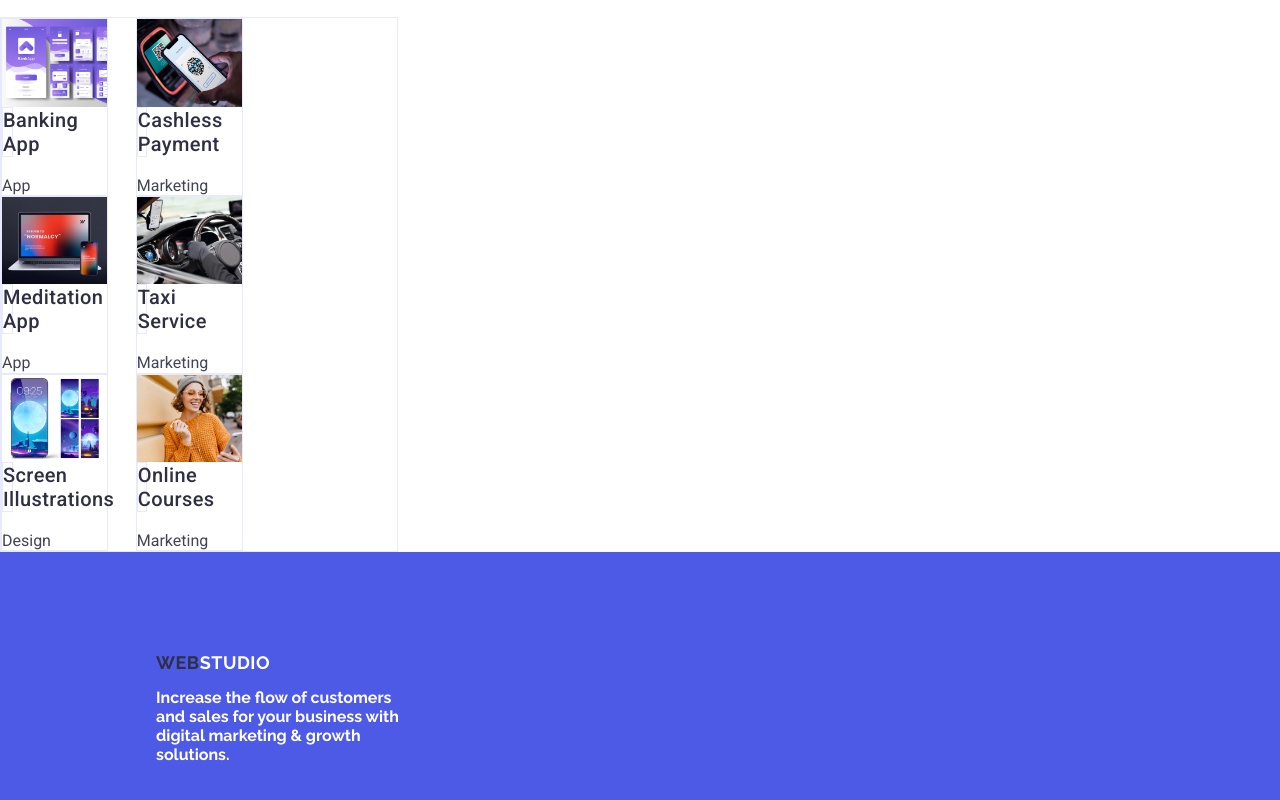
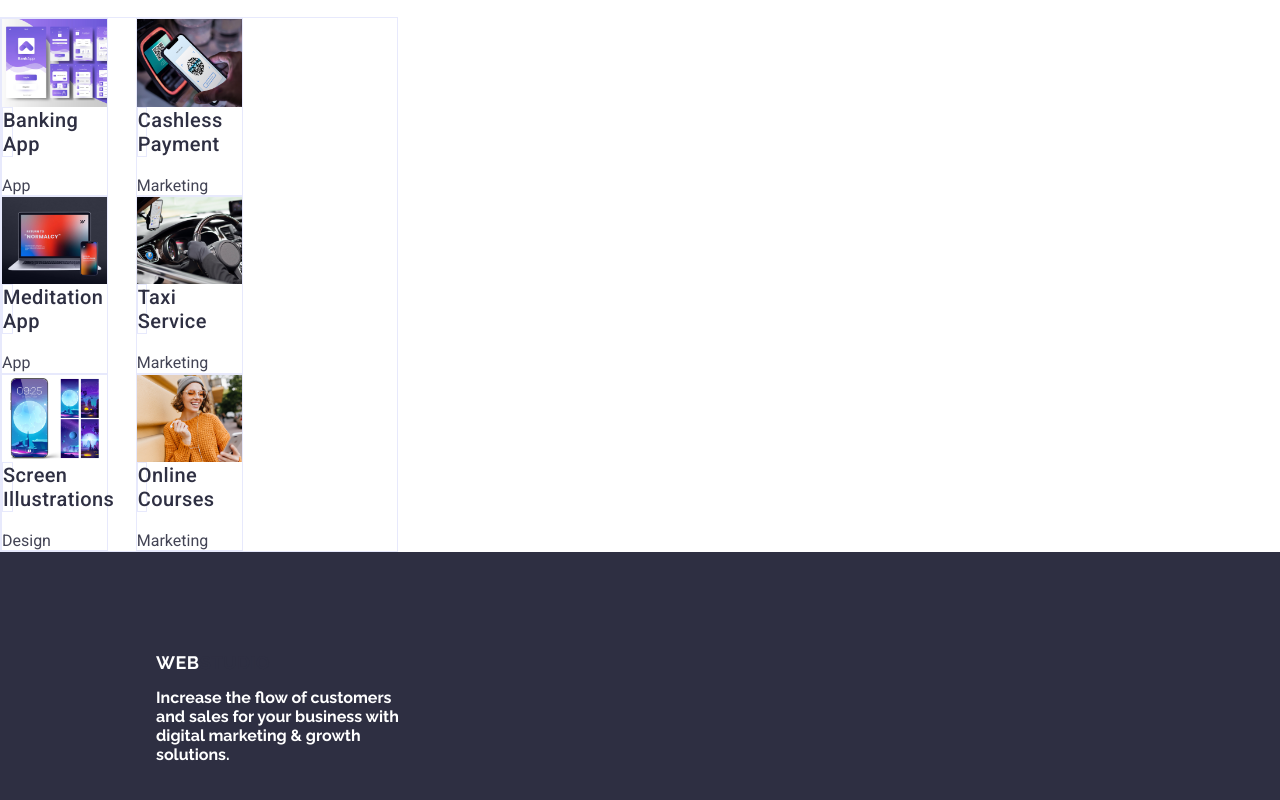
Before and after one commit to Vita0609/goit-markup-hw-02, a plain HTML site: page index.html in a window 1280 px wide. Shown: the part 2360-3160 px from the top of the page. Drawn offline with nearby package versions, Linux system fonts and the light colour scheme.

Commit message:
add styles markup

```diff
--- a/css/styles.css
+++ b/css/styles.css
@@ -229,7 +229,8 @@ gap: 24px;
     font-weight: 700;
     line-height: 1.17;
     padding: 100px 156px;
-    background-color: #4d5ae5;
+    background-color:#2e2f42;
+    color:#4d5ae5;
     }
 .footer-logo {
     margin-bottom: 16px;
--- a/index.html
+++ b/index.html
@@ -153,7 +153,7 @@
         Футер
       -->
        <footer class="footer">
-          <a href="./index.html" class="logo footer-logo"><span>Web</span>Studio</a>
+          <a href="./index.html" class="logo footer-logo">Web<span>Studio</span></a>
           <p class="footer-text">Increase the flow of customers and sales for your business with digital marketing & growth solutions.</p>
         </footer>
   </body>
```
